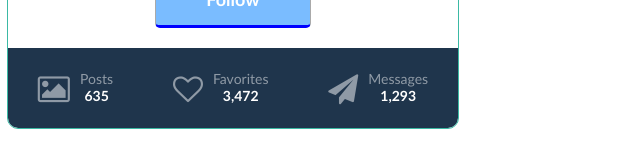
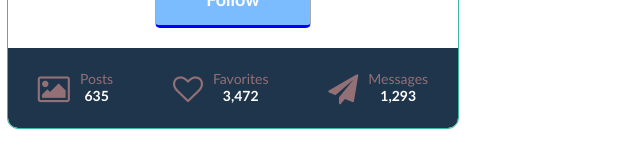
Before and after one commit to sytnikovzp/User-Card, a plain HTML site: page index.html in a window 1280 px wide. Shown: the part 480-640 px from the top of the page, without its empty margins (0-640 px from the left). Drawn offline with Linux system fonts and the light colour scheme.

Commit message:
Fix color in footer

```diff
--- a/assets/style/user-card.css
+++ b/assets/style/user-card.css
@@ -92,11 +92,13 @@
 .img-footer {
   font-size: 30px;
   margin-right: 10px;
+  color: #927076;
 }
 
 .text-footer {
   text-align: center;
   font-size: 14px;
+  color: #927076;
 }
 
 .text-footer > p {
```
